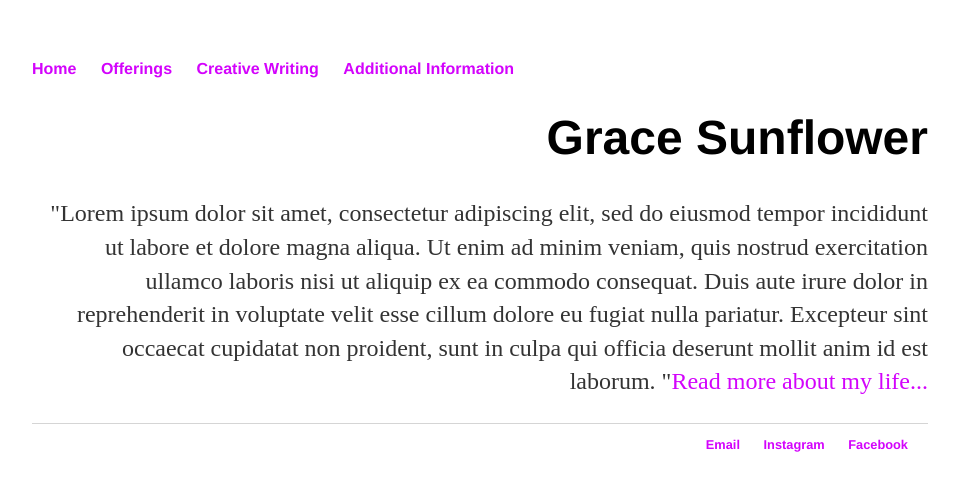
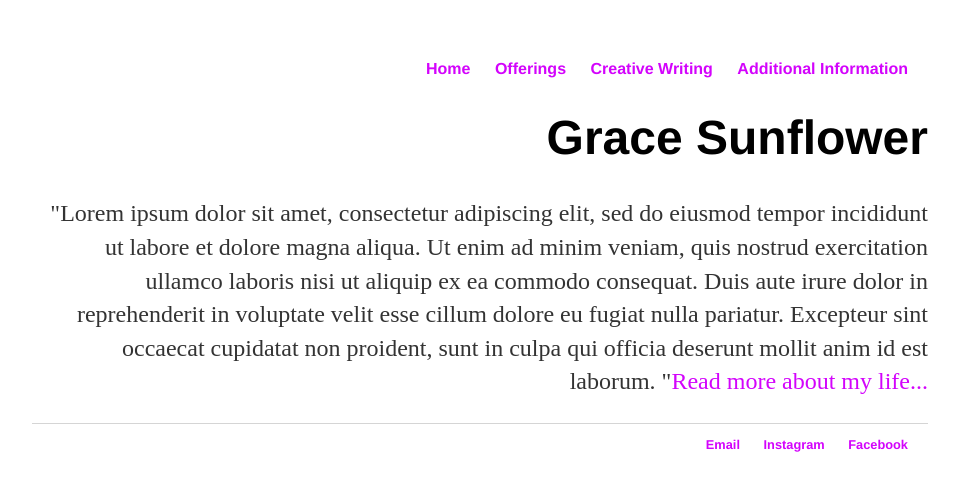
Before and after one commit to Claire-95/GraceWebsite, a Jekyll site: the page built from index.html, in a window 1280 px wide. Shown: the top 491 px of the page, without its empty margins (160-1119 px from the left). Built offline with Jekyll 4.4.1, drawn with Linux system fonts in a browser that asks for light colours.

Commit message:
Update main.css

```diff
--- a/css/main.css
+++ b/css/main.css
@@ -1,6 +1,7 @@
 body {
     margin: 60px auto;
     width: 70%;
+    text-align: right;
 }
 nav ul, footer ul {
     font-family:'Helvetica', 'Arial', 'Sans-Serif';
@@ -22,18 +23,15 @@ a:hover {
 h1 {
     font-size: 3em;
     font-family:'Helvetica', 'Arial', 'Sans-Serif';
-    text-align: right;
 }
 p {
     font-size: 1.5em;
     line-height: 1.4em;
     color: #333;
-    text-align: right;
 }
 footer {
     border-top: 1px solid #d5d5d5;
     font-size: .8em;
-    text-align: right;
 }
 
 ul.posts {
```
